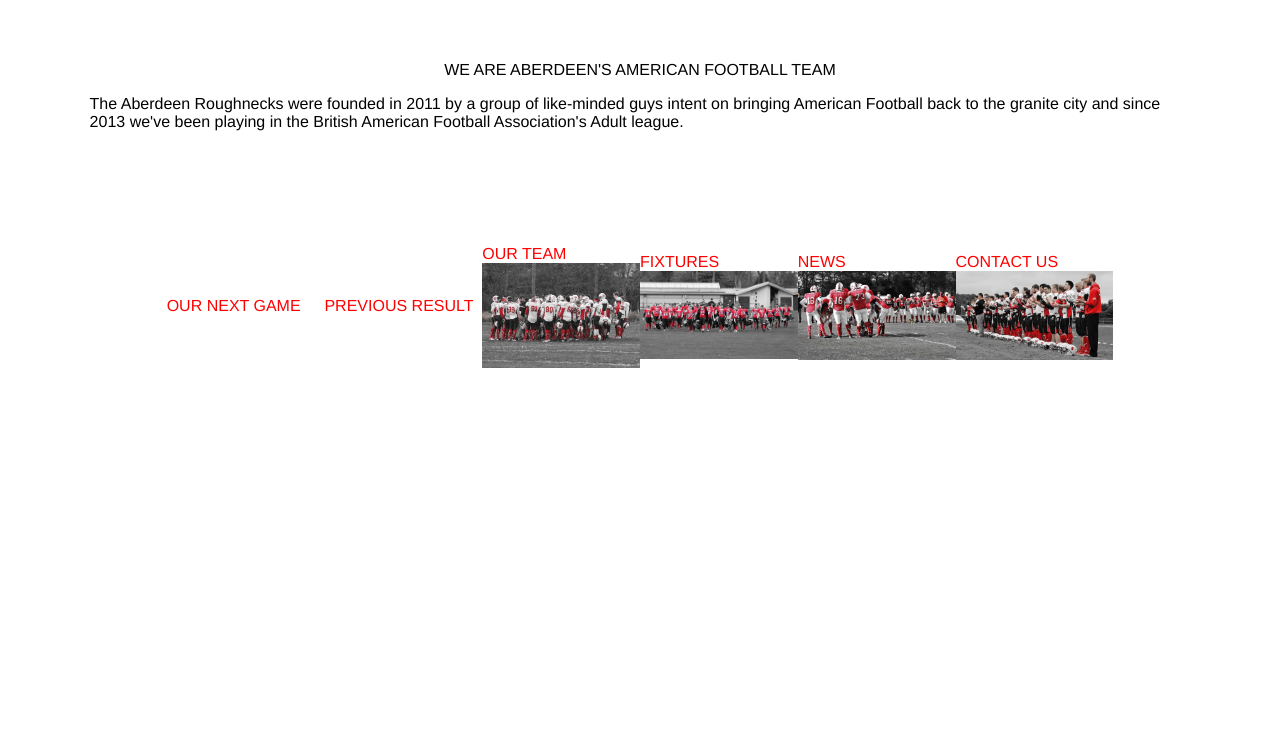
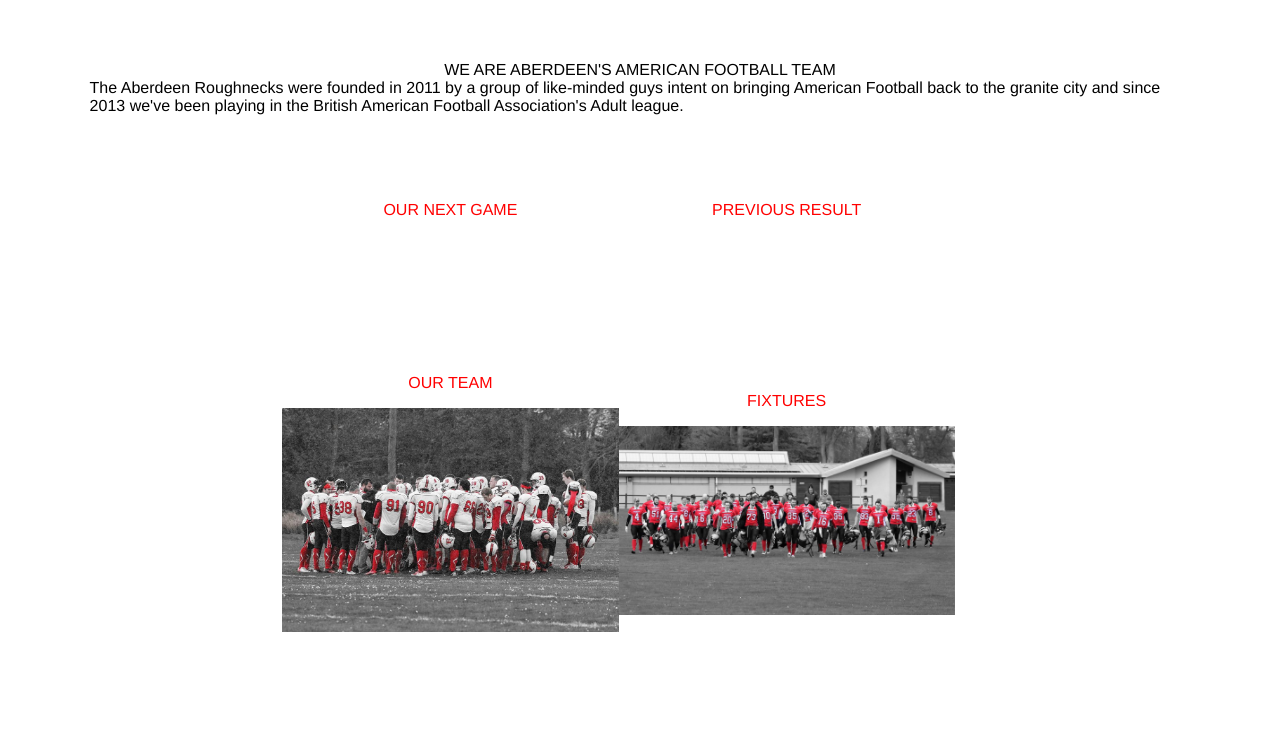
Before and after one commit to Wakodono/Aberdeen-Roughnecks, a plain HTML site: page index.html in a window 1280 px wide. Shown: the part 49-800 px from the top of the page. Drawn offline with Linux system fonts and the light colour scheme.

Commit message:
updates and bug-fixes

```diff
--- a/styles.css
+++ b/styles.css
@@ -126,25 +126,23 @@ main {
   margin-top: 5%;
 }
 
-main h1 {
+main h2 {
   margin-bottom: 1rem;
 }
 
 .info {
-  width: 86%;
+  width: 65%;
   margin: auto;
   display: flex;
-  flex-direction: row;
+  flex-wrap: wrap;
   align-items: center;
 }
 
 .info-section {
   margin-bottom: 7.5%;
   margin-top: 12%;
-  width: 52%;
-  display: flex;
-  flex-direction: row;
-  flex-wrap: wrap;
+  width: 47%;
+  display: block;
   align-items: center;
   text-align: center;
   overflow: hidden;
```
